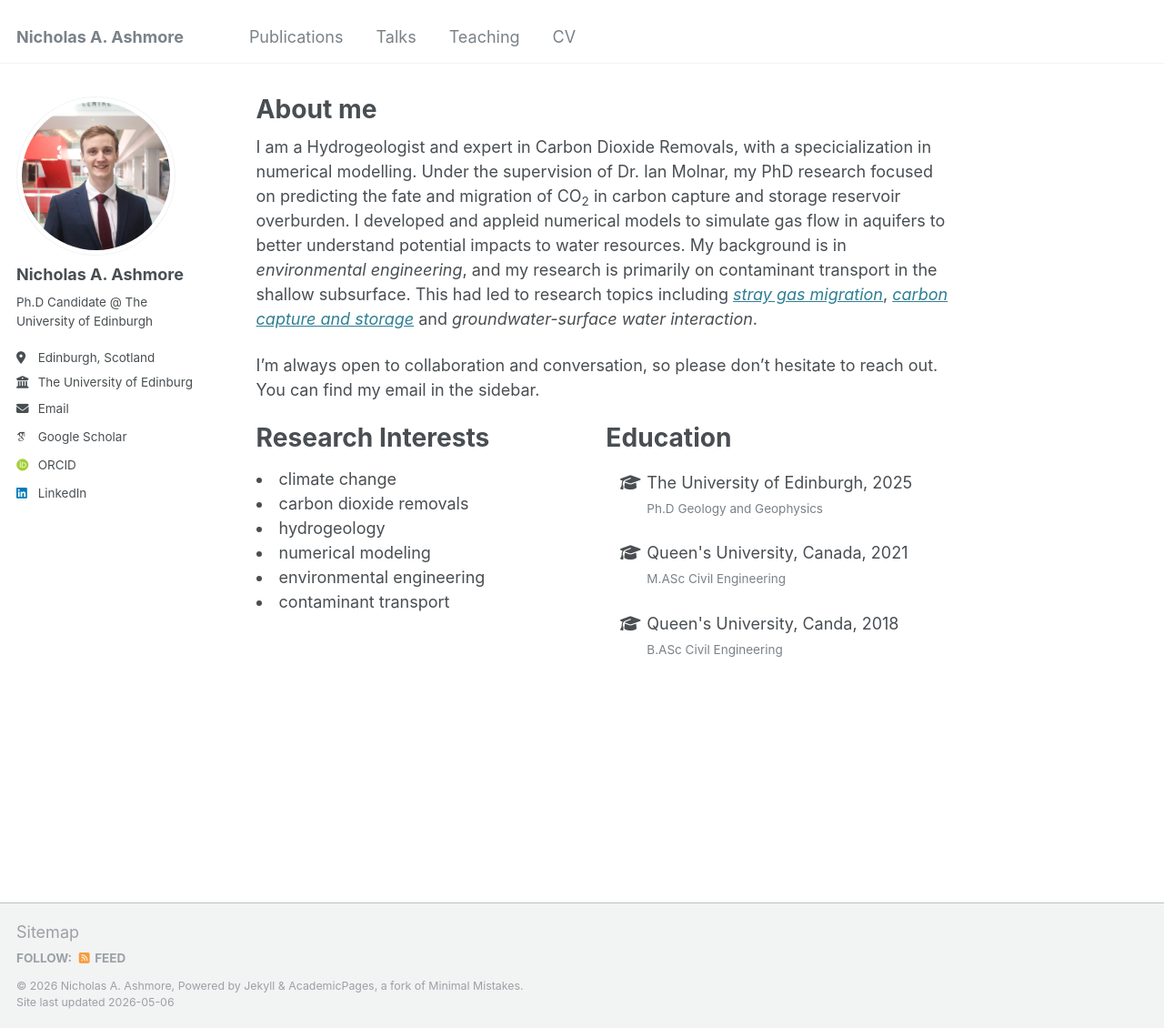
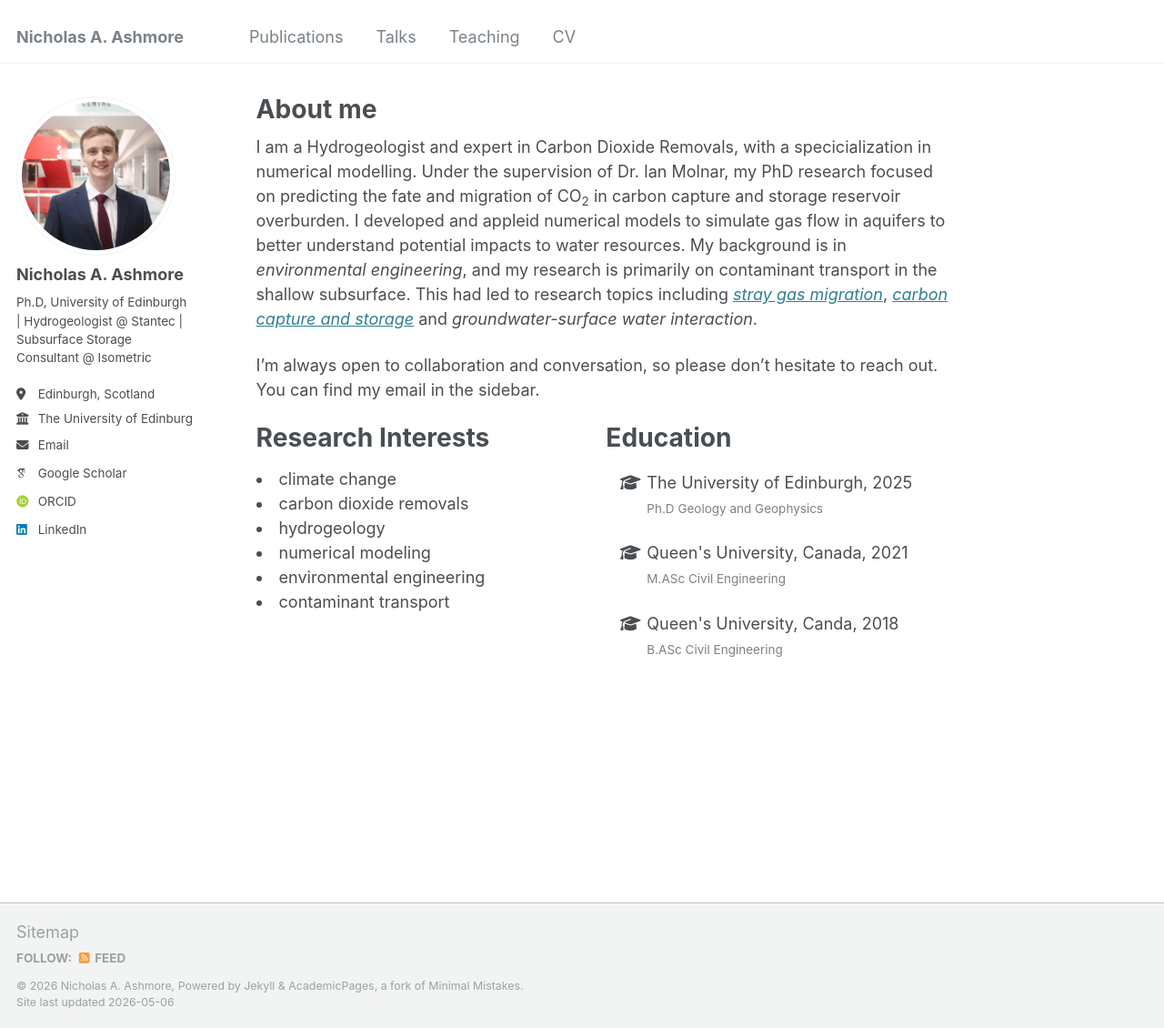
Before and after one commit to nashmore-edi/nashmore-edi.github.io, a Jekyll site: the page built from _pages/about.md, in a window 1280 px wide and 1130 px high. Shown: the whole window at 91% size. Built offline with Jekyll 4.4.1, drawn with Linux system fonts in a browser that asks for light colours; some web fonts are replaced.

Commit message:
Update to bio

```diff
--- a/_config.yml
+++ b/_config.yml
@@ -24,7 +24,7 @@ author:
   avatar           : "profile.png"
   name             : "Nicholas A. Ashmore"
   pronouns         : # example: "she/her"
-  bio              : "Ph.D Candidate @ The University of Edinburgh"
+  bio              : "Ph.D, University of Edinburgh | Hydrogeologist @ Stantec | Subsurface Storage Consultant @ Isometric"
   location         : "Edinburgh, Scotland"
   employer         : "The University of Edinburgh"
   uri              : # URL
```
